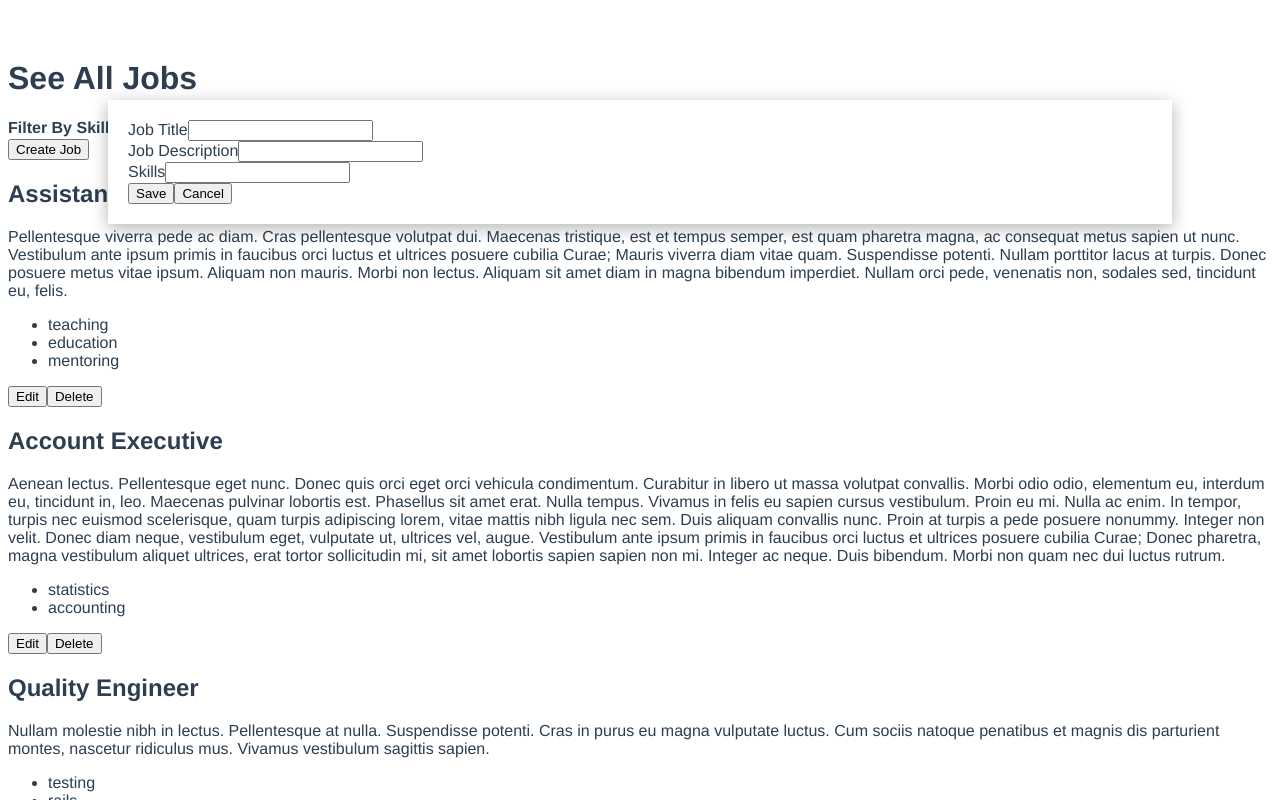
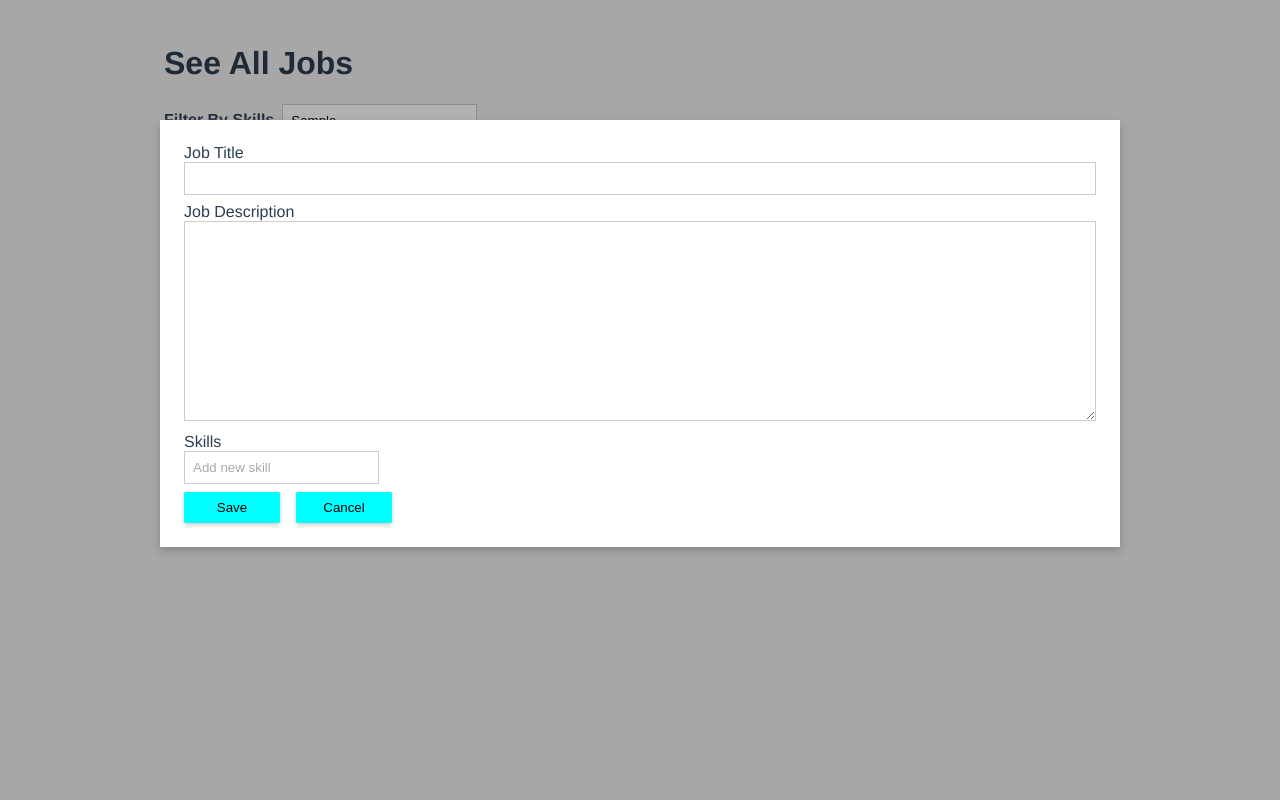
Before and after one commit to byrdsd/jobs-tracker, a Vue app: page / in a window 1280 px wide. Both pictures are taken after typing "Sample" into the empty fields and a click on the button "Create Job". Shown: the top 800 px of the page. Built offline with nearby package versions, Linux system fonts and the light colour scheme; data requests are answered from the project's data file.

Commit message:
Complete functionality

```diff
--- a/src/App.vue
+++ b/src/App.vue
@@ -15,12 +15,80 @@ export default {
 }
 </script>
 
-<style>
+<style lang="scss">
+* {
+  box-sizing: border-box;
+}
+
+html, body {
+  padding: 0;
+  margin: 0;
+  background-color: #efefef;
+}
+
 #app {
   font-family: Avenir, Helvetica, Arial, sans-serif;
   -webkit-font-smoothing: antialiased;
   -moz-osx-font-smoothing: grayscale;
   color: #2c3e50;
-  margin-top: 60px;
+  padding: 24px;
+  max-width: 1000px;
+  margin: auto;
+}
+
+.JobsTracker {
+  &-button {
+    padding: 8px;
+    margin-right: 16px;
+    min-width: 96px;
+    border: 0;
+    box-shadow: 0 2px 4px #ccc;
+    border-radius: 2px;
+    cursor: pointer;
+    transition: all 0.225s;
+    background-color: #0ff;
+
+    &:hover {
+      box-shadow: 0 4px 8px #ccc;
+      background-color: darken(#0df, 8%);
+    }
+
+    &--danger {
+      background-color: #f55;
+
+      &:hover {
+        background-color: darken(#f55, 8%);
+      }
+    }
+  }
+
+  &-control {
+    margin-bottom: 8px;
+
+    &--l {
+      input {
+        width: 100%;
+      }
+
+      textarea {
+        width: 100%;
+        height: 200px;
+      }
+    }
+  }
+
+  &-input {
+    padding: 8px;
+    border: 1px solid #ccc;
+    margin-right: 8px;
+
+    &::placeholder {
+      color: #aaa;
+    }
+  }
+
+  &-label {
+    display: block;
+  }
 }
 </style>
--- a/src/components/EditJob.vue
+++ b/src/components/EditJob.vue
@@ -1,20 +1,31 @@
 <template>
-  <form class="EditJob" @submit.prevent>
-    <div class="EditJob-control">
-      <label class="EditJob-label" for="title">Job Title</label>
-      <input v-model="jobData.title" type="text" class="EditJob-input" name="title">
+  <form class="EditJob" @submit.prevent="submitForm()">
+    <div class="JobsTracker-control JobsTracker-control--l">
+      <label class="JobsTracker-label" for="title">Job Title</label>
+      <input v-model="jobData.title" type="text" class="JobsTracker-input" name="title">
     </div>
-    <div class="EditJob-control">
-      <label class="EditJob-label" for="descripiton">Job Description</label>
-      <input v-model="jobData.description" type="text" class="EditJob-input" name="description">
+    <div class="JobsTracker-control JobsTracker-control--l">
+      <label class="JobsTracker-label" for="descripiton">Job Description</label>
+      <textarea v-model="jobData.description" class="JobsTracker-input" name="description"></textarea>
     </div>
-    <div class="EditJob-control">
-      <label class="EditJob-label" for="skills">Skills</label>
-      <input v-for="(skill, index) in jobData.skills" v-bind:key="index" v-model="jobData.skills[index]" type="text" class="EditJob-input" name="skills">
-      <input v-model.lazy="jobData.skills[jobData.skills.length]" type="text" class="EditJobs-input" name="skills">
+    <div class="JobsTracker-control">
+      <label class="JobsTracker-label" for="skills">Skills</label>
+      <input v-for="(skill, index) in jobData.skills"
+             v-bind:key="index"
+             v-model="jobData.skills[index]"
+             v-on:keydown.enter.prevent
+             v-on:change="clearEmptySkills()"
+             type="text"
+             class="JobsTracker-input"
+             name="skills">
+      <input v-on:keydown.enter.prevent="addSkill($event)"
+             type="text"
+             class="JobsTracker-input"
+             name="skills"
+             placeholder="Add new skill">
     </div>
-    <input type="submit" class="EditJob-submit" value="Save" @click="submitForm()">
-    <button class="EditJob-close" @click="closeForm()" type="button">Cancel</button>
+    <input type="submit" class="JobsTracker-button" value="Save">
+    <button class="JobsTracker-button" @click="closeForm()" type="button">Cancel</button>
   </form>
 </template>
 
@@ -46,14 +57,30 @@ export default {
   methods: {
     closeForm: function () {
       this.job.view = 'ShowJob';
-      this.$emit('cancel')
+      this.$emit('update-requested');
+      this.$emit('form-closed')
     },
     submitForm: function () {
-      this.$emit('job-saved', this.jobData);
+      this.$emit('job-updated', this.jobData);
+    },
+    addSkill: function ($event) {
+      this.jobData.skills.push($event.target.value);
+      $event.target.value = '';
+    },
+    clearEmptySkills: function () {
+      this.jobData.skills = this.jobData.skills.filter((skill) => {
+        return skill;
+      })
     }
   }
 }
 </script>
 
-<style scoped lang="scss">
+<style lang="scss">
+  .EditJob {
+    background-color: #fff;
+    padding: 24px;
+    margin-bottom: 24px;
+    box-shadow: 0 4px 8px #888;
+  }
 </style>
--- a/src/components/JobsIndex.vue
+++ b/src/components/JobsIndex.vue
@@ -1,23 +1,30 @@
 <template>
   <main class="JobsIndex">
     <h1>See All Jobs</h1>
-    <form class="JobsIndex-filter" id="job-filters">
+    <div class="JobsIndex-filter" id="job-filters">
       <label class="JobsIndex-label" for="skill-filter">Filter By Skills</label>
-      <input class="JobsIndex-input" id="skill-filter" name="skill-filter" type="text">
-    </form>
-    <button @click="newJob">Create Job</button>
+      <input v-model="filter" class="JobsTracker-input" id="skill-filter" name="skill-filter" type="text">
+      <p class="JobsIndex-filteredMessage" v-if="filtered.visible < filtered.total">
+        Filtering on skills, showing {{ filtered.visible }} of {{ filtered.total }}.
+      </p>
+    </div>
+    <button @click="newJob" class="JobsTracker-button JobsIndex-new">Create Job</button>
     <component
       v-for="job in jobs"
       v-bind:key="job.id"
       v-bind:job="job"
       v-bind:is="job.view"
-      @job-saved="saveJob"
-      @delete="deleteJob">
+      v-bind:filter="filter"
+      ref="showJobs"
+      @job-updated="saveJob"
+      @job-deleted="deleteJob"
+      @update-requested="updateJobs">
     </component>
     <div v-if="showModal" class="JobsIndex-modal">
       <EditJob
-        @cancel="closeModal"
-        @job-saved="saveJob" />
+        @form-closed="closeModal"
+        @job-updated="saveJob"
+        @update-requested="updateJobs" />
     </div>
   </main>
 </template>
@@ -35,11 +42,25 @@ export default {
   data: function () {
     return {
       jobs: [],
-      showModal: false
+      showModal: false,
+      filter: '',
+      filtered: {}
+    }
+  },
+  watch: {
+    filter: function () {
+      this.$nextTick(function () {
+        const visibleJobs = this.$el.querySelectorAll('.ShowJob');
+        this.filtered = {
+          visible: visibleJobs.length,
+          total: this.$refs.showJobs.length
+        }
+      })
     }
   },
   mounted: async function () {
     await this.updateJobs();
+    this.countVisibleJobs();
   },
   methods: {
     updateJobs: async function () {
@@ -66,10 +87,12 @@ export default {
         });
     },
     deleteJob: async function (job) {
-      await destroyJob(job.id)
-        .then(() => {
-          this.updateJobs();
-        })
+      await destroyJob(job.id).then(() => {
+        this.updateJobs();
+      })
+    },
+    countVisibleJobs: function () {
+
     }
   }
 }
@@ -82,16 +105,36 @@ export default {
       font-weight: 600;
     }
 
+    &-filter {
+      margin-bottom: 8px;
+    }
+
+    &-new {
+      margin-bottom: 32px;
+    }
+
     &-modal {
       position: absolute;
-      background-color: #fff;
       top: 100px;
       left: 0;
       right: 0;
-      width: 80%;
+      max-width: 1000px;
       margin: auto;
-      box-shadow: 0 4px 16px rgba(0,0,0,.3);
       padding: 20px;
+      z-index: 1;
+
+      &::before {
+        content: '';
+        display: block;
+        position: fixed;
+        left: 0;
+        top: 0;
+        width: 100vw;
+        height: 100vh;
+        background-color: #000;
+        opacity: 0.3;
+        z-index: -1;
+      }
     }
   }
 </style>
--- a/src/components/ShowJob.vue
+++ b/src/components/ShowJob.vue
@@ -1,20 +1,22 @@
 <template>
-  <div class="ShowJob">
+  <div class="ShowJob" v-if="filterMatches()">
     <h2 class="ShowJob-heading">
       {{ job.title }}
     </h2>
+    <h3>Job Description</h3>
     <p class="ShowJob-description">
       {{ job.description }}
     </p>
+    <h3>Skills</h3>
     <ul class="ShowJob-skills">
       <li v-for="skill in job.skills" :key="skill" class="ShowJob-skill">
         {{ skill }}
       </li>
     </ul>
-    <button v-on:click="editView(job)" class="ShowJob-control">
+    <button v-on:click="editView(job)" class="JobsTracker-button">
       Edit
     </button>
-    <button @click="$emit('delete', job)" class="ShowJob-control">
+    <button @click="$emit('delete-requested', job)" class="JobsTracker-button JobsTracker-button--danger">
       Delete
     </button>
   </div>
@@ -29,7 +31,37 @@ export default {
   methods: {
     editView: function (job) {
       job.view = 'EditJob';
+    },
+    filterMatches: function () {
+      if (!this.$attrs.filter) {
+        return true
+      }
+      const filterRegex = new RegExp(this.$attrs.filter);
+      return this.job.skills.filter((skill) => {
+        return filterRegex.test(skill);
+      }).length;
     }
   }
 }
 </script>
+
+<style lang="scss">
+  .ShowJob {
+    background-color: #fff;
+    padding: 24px;
+    margin-bottom: 24px;
+    box-shadow: 0 4px 8px #888;
+
+    &-skills {
+      list-style-type: none;
+      padding: 0;
+    }
+
+    &-skill {
+      display: inline-block;
+      margin-right: 8px;
+      padding: 8px;
+      background-color: #eee;
+    }
+  }
+</style>
--- a/src/db.json
+++ b/src/db.json
@@ -4,9 +4,9 @@
       "id": 1,
       "title": "Assistant Professor",
       "skills": [
-        "teaching",
         "education",
-        "mentoring"
+        "mentoring",
+        "teaching"
       ],
       "description": "Pellentesque viverra pede ac diam. Cras pellentesque volutpat dui. Maecenas tristique, est et tempus semper, est quam pharetra magna, ac consequat metus sapien ut nunc. Vestibulum ante ipsum primis in faucibus orci luctus et ultrices posuere cubilia Curae; Mauris viverra diam vitae quam. Suspendisse potenti. Nullam porttitor lacus at turpis. Donec posuere metus vitae ipsum. Aliquam non mauris. Morbi non lectus. Aliquam sit amet diam in magna bibendum imperdiet. Nullam orci pede, venenatis non, sodales sed, tincidunt eu, felis.",
       "view": "EditJob"
```
